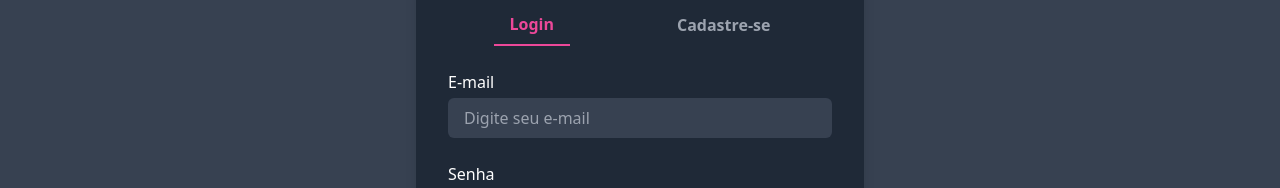
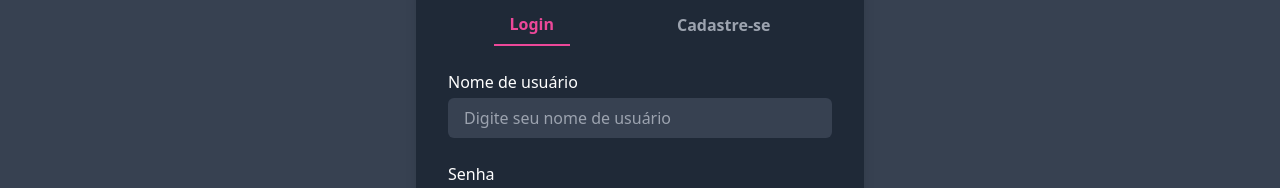
Before and after one commit to mariialbano/Connect_Gamers_React, a React (Create React App) app: page /login in a window 1280 px wide. Shown: the part 244-432 px from the top of the page. Built offline with nearby package versions, Linux system fonts and the light colour scheme; no server answers.

Commit message:
Update Login.jsx

```diff
--- a/src/pages/Login.jsx
+++ b/src/pages/Login.jsx
@@ -5,9 +5,9 @@ import { useTheme } from "../theme/ThemeContext";
 
 export default function Login() {
   const [modo, setModo] = useState("login");
-  const [usuario, setUsuario] = useState("");
+  const [usuario, setUsuario] = useState(""); // Agora é nome de usuário, não email
   const [senha, setSenha] = useState("");
-  const [nome, setNome] = useState(""); // Novo campo
+  const [nome, setNome] = useState(""); // Novo campo para cadastro
   const [seguranca, setSeguranca] = useState(false);
   const [compartilharDados, setCompartilharDados] = useState(false);
   const [usuariosExistentes, setUsuariosExistentes] = useState([]);
@@ -31,30 +31,24 @@ export default function Login() {
   const handleSubmit = async (e) => {
     e.preventDefault();
 
-    const emailRegex = /^[^\s@]+@[^\s@]+\.[^\s@]+$/;
-    if (!emailRegex.test(usuario)) {
-      alert("Por favor, insira um e-mail válido.");
-      return;
-    }
-
     if (!usuario || !senha || !seguranca || !compartilharDados || (modo === "cadastro" && !nome)) {
       alert("Preencha todos os campos e aceite os termos.");
       return;
     }
 
-    const emailExiste = usuariosExistentes.find((u) => u.email === usuario);
+    const usuarioExiste = usuariosExistentes.find((u) => u.usuario === usuario);
 
     if (modo === "cadastro") {
-      if (emailExiste) {
-        alert("Este e-mail já está cadastrado!");
+      if (usuarioExiste) {
+        alert("Este nome de usuário já está cadastrado!");
         return;
       }
 
       try {
         await postItem("usuarios", {
           nome,
-          email: usuario,
-          senha: senha,
+          usuario,
+          senha,
         });
         localStorage.setItem("usuarioLogado", usuario);
         alert("Cadastro realizado com sucesso!");
@@ -65,12 +59,12 @@ export default function Login() {
     }
 
     if (modo === "login") {
-      if (!emailExiste) {
-        alert("E-mail não encontrado. Verifique ou cadastre-se primeiro.");
+      if (!usuarioExiste) {
+        alert("Usuário não encontrado. Verifique ou cadastre-se primeiro.");
         return;
       }
 
-      if (emailExiste.senha !== senha) {
+      if (usuarioExiste.senha !== senha) {
         alert("Senha incorreta!");
         return;
       }
@@ -82,9 +76,9 @@ export default function Login() {
   };
 
   const handleEsqueciSenha = () => {
-    const usuarioEncontrado = usuariosExistentes.find((u) => u.email === usuario);
+    const usuarioEncontrado = usuariosExistentes.find((u) => u.usuario === usuario);
     if (!usuario) {
-      alert("Digite seu e-mail para recuperar a senha.");
+      alert("Digite seu nome de usuário para recuperar a senha.");
     } else if (!usuarioEncontrado) {
       alert("Usuário não encontrado.");
     } else {
@@ -136,11 +130,11 @@ export default function Login() {
           )}
 
           <div>
-            <label htmlFor="usuario" className={theme === "dark" ? "block mb-1" : "block mb-1 text-black"}>E-mail</label>
+            <label htmlFor="usuario" className={theme === "dark" ? "block mb-1" : "block mb-1 text-black"}>Nome de usuário</label>
             <input
-              type="email"
+              type="text"
               id="usuario"
-              placeholder="Digite seu e-mail"
+              placeholder="Digite seu nome de usuário"
               value={usuario}
               onChange={(e) => setUsuario(e.target.value)}
               required
```
